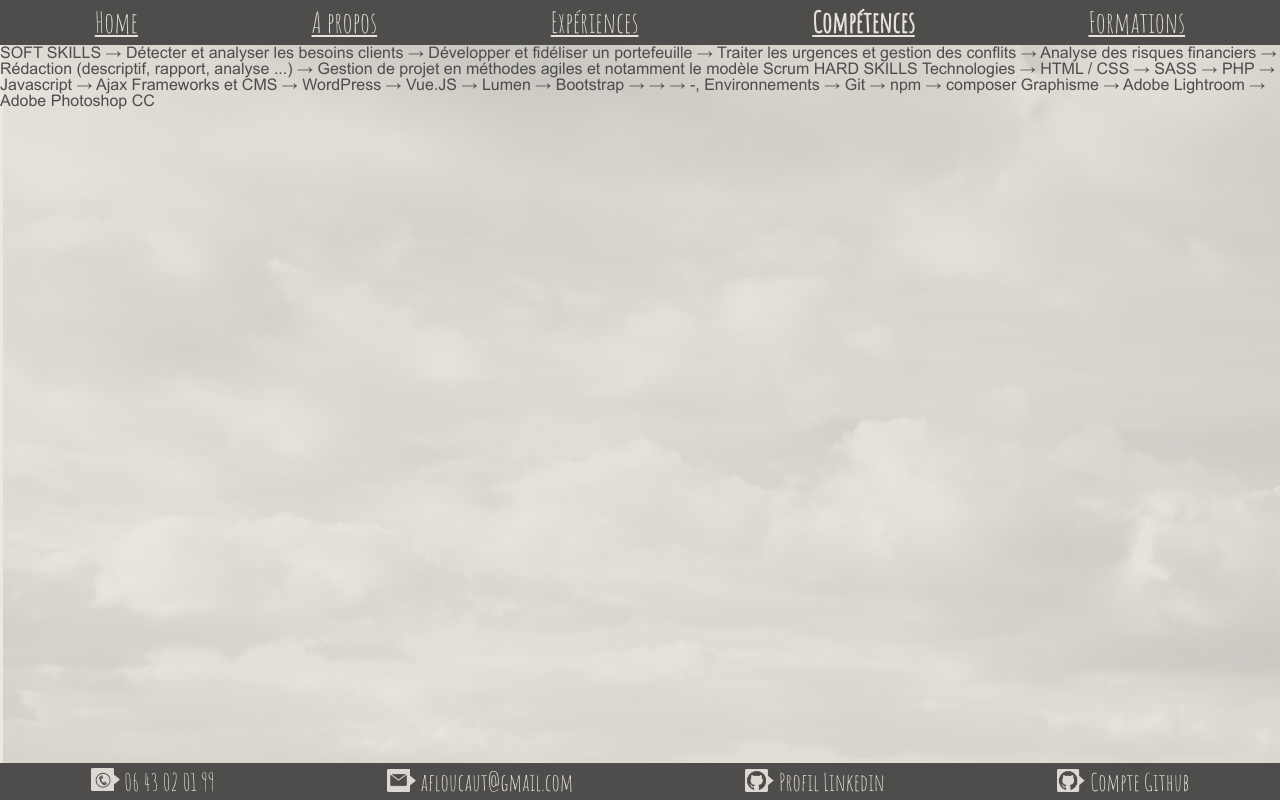
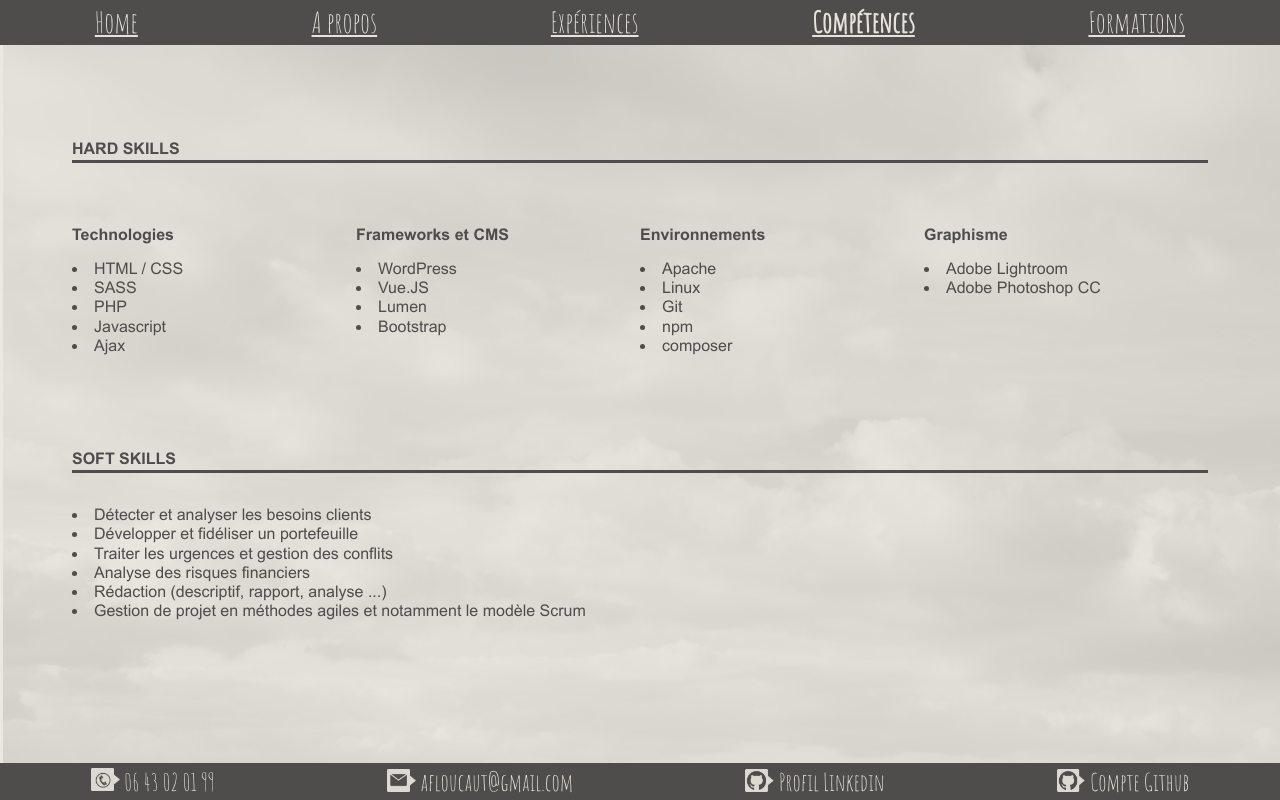
Before and after one commit to AmandineFloucaut/afloucaut, a Vue app: page /competences in a window 1280 px wide. Built offline with nearby package versions, Linux system fonts and the light colour scheme.

Commit message:
integration skills ok

```diff
--- a/src/assets/scss/abstract/_mixins.scss
+++ b/src/assets/scss/abstract/_mixins.scss
@@ -50,6 +50,12 @@
     strong {
       font-weight: bold;
     }
-
     @content;
 }
+
+@mixin list-page {
+    margin-top: 1rem;
+    line-height: 1.2rem;
+    list-style: disc inside;
+    @content
+}
--- a/src/views/Experiences.vue
+++ b/src/views/Experiences.vue
@@ -26,8 +26,8 @@
                 Nous avons décidé de continuer à faire vivre ce site, en venant l'implémenter de nouvelles fonctionnalités et nouvelles catégories. N'hésitez donc pas à le visiter régulièrement ! <br>
             </p>
 
-            <p class="project__tasks">
-                <ul >
+
+            <ul class="project__tasks">
                 <li class="task">Réalisation des wireframes, du cahier des charges et des documents relatifs à la base de données</li>
                 <li class="task">Création d'un plugin (Architecture Classes et Models)</li>
                 <li class="task">Automatisation des endpoints de l'Api Deezer pour l'import des données dans le back office</li>
@@ -36,7 +36,7 @@
                 <li class="task">Récupération des données et création des parties côté utilisateur</li>
                 <li class="task">Enregistrement des parties créees, puis jouées implémentées des réponses et scores de l'utilisateur</li>
             </ul>
-            </p>
+
 
 
         </section>
@@ -59,14 +59,12 @@
 
             <p class="project__presentation"> Oprofile est un site fictif qui met en relation des clients avec des développeurs. Ce projet m'a permis de travailler la création et personnalisation de thème avec Wordpress ainsi que l'authentification et les droits des utilisateurs.</p>
 
-            <p class="project__tasks">
-                <ul>
+            <ul class="project__tasks">
                 <li>Intégration et fonctionnalités front</li>
                 <li>Architecture du back, approche SOLID</li>
                 <li>Création plugin, custom routes</li>
                 <li>Gestion de l'authentification et de la sécurité (JWT)</li>
             </ul>
-            </p>
 
         </section>
 
@@ -86,12 +84,10 @@
                 Site de gestion de tâches et rappel, le front a été réalisé avec le trio HTML/CSS/javascript et le back avec le framework PHP Lumen.
             </p>
 
-            <p class="project__tasks">
-                <ul>
+            <ul class="project__tasks">
                 <li>Intégration et fonctionnalités front (création, modification, archive des tâches côté utilisateur)</li>
                 <li>Création et gestion du back (architecture MVC, CRUD)</li>
             </ul>
-            </p>
 
         </section>
 
@@ -109,14 +105,12 @@
 
             <p class="project__presentation"> Site factice de vente de chaussures</p>
 
-            <p class="project__tasks">
-                <ul>
+            <ul class="project__tasks">
                 <li>Intégration et fonctionnalités front (Tri et affichage des produits par catégories)</li>
                 <li>Création et gestion du back (architecture MVC, CRUD)</li>
                 <li>Gestion de l'authentification et de la sécurité (ACL, Token) </li>
                 <li>Gestion du router (Altorouter)</li>
             </ul>
-            </p>
 
         </section>
 
@@ -204,12 +198,7 @@ export default {
         }
 
         &__tasks {
-            margin-top: 1rem;
-            line-height: 1.2rem;
-
-            &>ul {
-                list-style: disc inside;
-            }
+           @include list-page;
         }
     }
 
--- a/src/views/Skills.vue
+++ b/src/views/Skills.vue
@@ -1,38 +1,69 @@
 <template>
 
- <!-- <section class="experience experience-bank">
+    <section class="skills ">
 
-            <h2 class="experience__title">Conseillère clientèle particulier <br> 2006-2020 </h2>
+        <h1 class="skills__title"> Hard Skills </h1>
+            <div class="skills-hard">
+            <div class="skills-hard__block">
+                <div>
+                    <h2 class="skills__type"> Technologies </h2>
+                        <ul class="skills__list">
+                            <li> HTML / CSS </li>
+                            <li> SASS </li>
+                            <li> PHP </li>
+                            <li> Javascript </li>
+                            <li> Ajax </li>
+                        </ul>
+                </div>
 
-            <p class="experience__tasks">
-                <ul>
-                    <li>Veille nouveautés application et tablette collaborateur</li>
-                    <li>Développement de l'utilisation du digital au sein des agences</li>
-                    <li>Accueil clientèle particuliers et professionnels</li>
-                    <li>Gestion, développement et fidélisation portefeuille clients particuliers</li>
-                    <li>Analyse des besoins et conseils financiers selon appétences</li>
-                    <li>Traitement des urgences et gestion des conflits</li>
-                </ul>
-            </p>
+                <div>
+                    <h2 class="skills__type"> Frameworks et CMS </h2>
+                        <ul class="skills__list">
+                            <li> WordPress </li>
+                            <li> Vue.JS </li>
+                            <li> Lumen </li>
+                            <li> Bootstrap </li>
+                        </ul>
+                </div>
+            </div>
 
-        </section> -->
+            <div class="skills-hard__block">
+                <div>
+                    <h2 class="skills__type"> Environnements </h2>
+                        <ul class="skills__list">
+                            <li> Apache </li>
+                            <li> Linux </li>
+                            <li> Git </li>
+                            <li> npm </li>
+                            <li> composer </li>
+                        </ul>
+                </div>
+                <div>
+                    <h2 class="skills__type"> Graphisme </h2>
+                        <ul class="skills__list">
+                            <li> Adobe Lightroom </li>
+                            <li> Adobe Photoshop CC </li>
+                        </ul>
+                </div>
+            </div>
+            </div>
+    </section>
 
-SOFT SKILLS
+    <section class="skills skills-soft">
 
-→ Détecter et analyser les besoins clients → Développer et fidéliser un portefeuille → Traiter les urgences et gestion des conflits → Analyse des risques financiers → Rédaction (descriptif, rapport, analyse ...) → Gestion de projet en méthodes agiles et notamment le modèle Scrum
-HARD SKILLS
+        <h1 class="skills__title"> Soft Skills </h1>
 
-Technologies
-→ HTML / CSS → SASS → PHP → Javascript → Ajax
-Frameworks et CMS
-→ WordPress → Vue.JS → Lumen → Bootstrap
+        <ul class="skills__list">
+            <li> Détecter et analyser les besoins clients </li>
+            <li> Développer et fidéliser un portefeuille </li>
+            <li> Traiter les urgences et gestion des conflits </li>
+            <li> Analyse des risques financiers </li>
+            <li> Rédaction (descriptif, rapport, analyse ...) </li>
+            <li> Gestion de projet en méthodes agiles et notamment le modèle Scrum </li>
+        </ul>
 
-→ → →
--,
-Environnements
-→ Git → npm → composer
-Graphisme
-→ Adobe Lightroom → Adobe Photoshop CC
+    </section>
+
 </template>
 
 <script>
@@ -41,6 +72,51 @@ export default {
 }
 </script>
 
-<style>
+<style scoped lang="scss">
 
+@import "~@/assets/scss/main.scss";
+
+.skills {
+    padding: 1rem 1.5rem 0rem 1.5rem;
+
+    &__title {
+        @include title-page;
+    }
+
+    &-hard__block {
+        display: flex;
+        justify-content: space-around;
+        margin-top: 2rem;
+
+        &>div {
+            width: 50%;
+        }
+    }
+
+    &__type {
+        font-family: "ArialBold";
+    }
+
+    &__list {
+        @include list-page;
+    }
+}
+
+@include screen-large {
+
+    .skills {
+
+        margin: 3rem;
+
+        &-hard {
+            display: flex;
+            justify-content: center;
+
+            &__block {
+                width: 70%;
+            }
+        }
+    }
+
+}
 </style>
```
Lines whose indentation alone changed are shown as unchanged.
